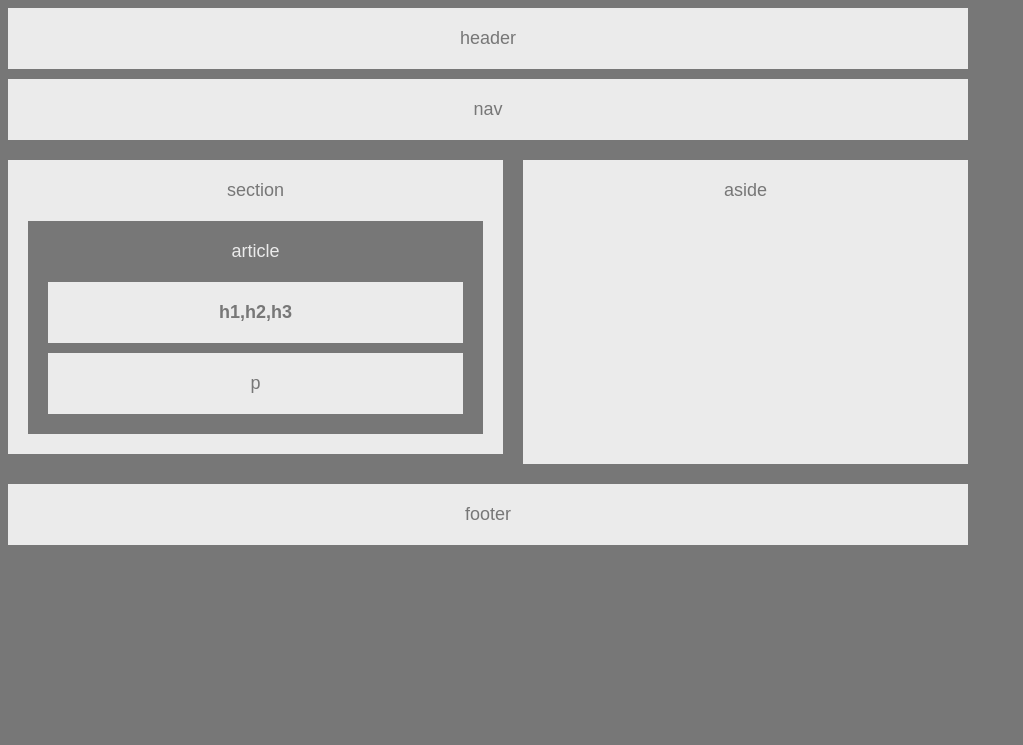
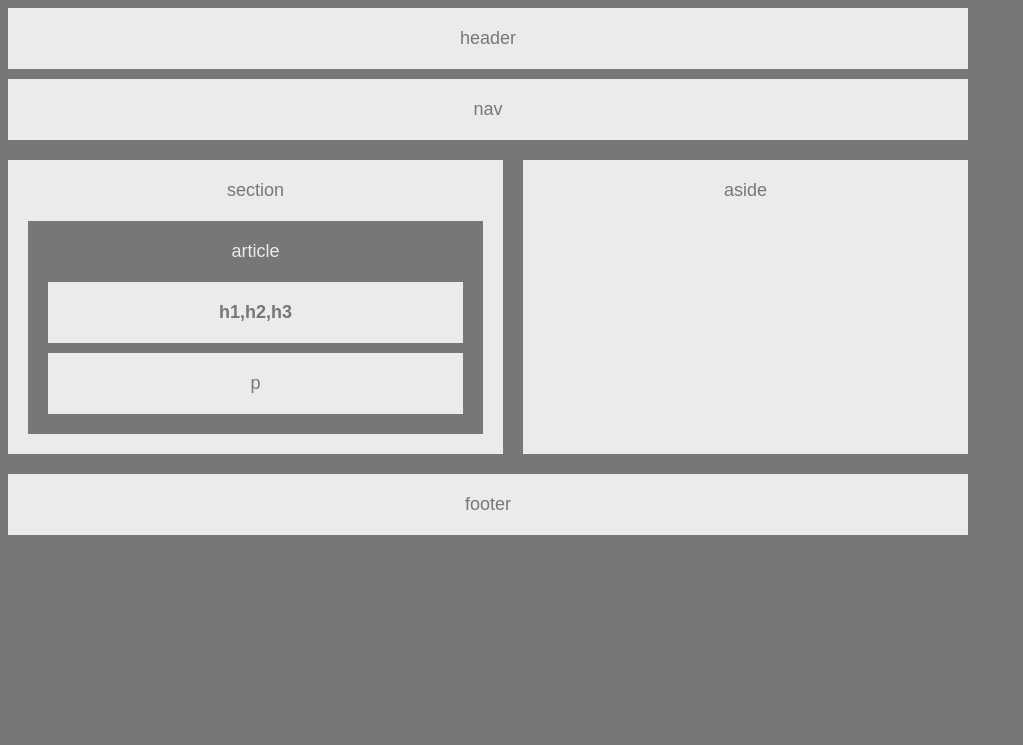
Before and after one commit to hoangpeterd/HW-Wireframe, a PHP site: page / in a window 1280 px wide. Shown: the top 745 px of the page, without its empty margins (0-1023 px from the left). Run offline with PHP 8.4, Linux system fonts and the light colour scheme.

Commit message:
HW-Wireframe

```diff
--- a/index.html
+++ b/index.html
@@ -2,6 +2,7 @@
 	<html>
 		<head>
 			<title>HW-Wireframe</title>
+			<!-- CSS Link -->
 			<link rel="stylesheet" type="text/css" href="style.css">
 		</head>
 		<body>
--- a/style.css
+++ b/style.css
@@ -1,9 +1,7 @@
-* {
+/*Body Element*/
+body {
 	box-sizing: border-box;
 	text-align: center;
-}
-
-body {
 	background-color: #777;
 	width: 960px;
 	content: #ebebeb;
@@ -12,18 +10,21 @@ body {
 	font-family: 'Arial', 'Helvetica Neue', Helvetica, sans-serif
 }
 
+/*Header Element*/
 header {
 	background: #ebebeb;
 	padding: 20px;
 	margin-bottom: 10px;
 }
 
+/*Nav Element*/
 nav {
 	background: #ebebeb;
 	padding: 20px;
 	margin-bottom: 20px;
 }
 
+/*Conatiner Class*/
 .container {
 	clear:both;
 	width: 960px;
@@ -32,6 +33,7 @@ nav {
 	align-content: center;
 }
 
+/*Article Element*/
 article {
 	background: #777;
 	color: #ebebeb;
@@ -39,7 +41,7 @@ article {
 	padding: 20px;
 }
 
-
+/*pStrong ID*/
 #pStrong {
 	background: #ebebeb;
 	color: #777;
@@ -49,6 +51,7 @@ article {
 	padding: 20px;
 }
 
+/*pNormal ID*/
 #pNormal {
 	background: #ebebeb;
 	color: #777;
@@ -57,6 +60,7 @@ article {
 	padding: 20px;
 }
 
+/*Section Element*/
 section {
 	background: #ebebeb;
 	float: left;
@@ -65,20 +69,23 @@ section {
 	margin-right: 10px;
 }
 
+/*Aside Element*/
 aside{
 	background: #ebebeb;
 	float: left;
 	padding-top: 20px;
 	width: 445px;
-	height: 304px;
+	height: 274px;
 	margin-left: 10px;
 }
 
+/*Clearfix Class*/
 .clearfix {
 	clear: both;
 	margin: auto;
 }
 
+/*Footer Element*/
 footer {
 	background: #ebebeb;
 	padding:20px;
```
